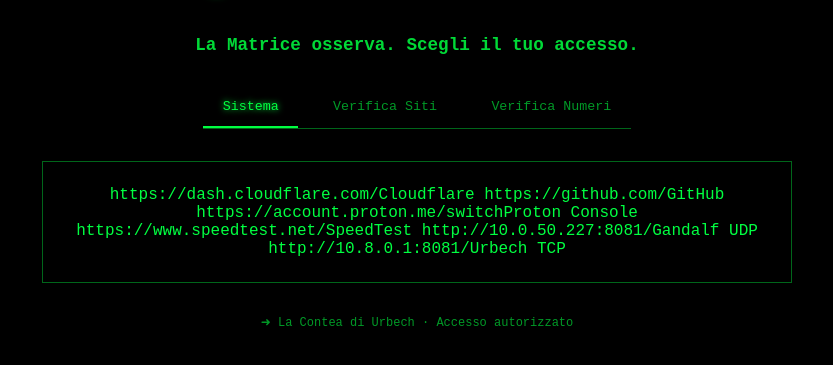
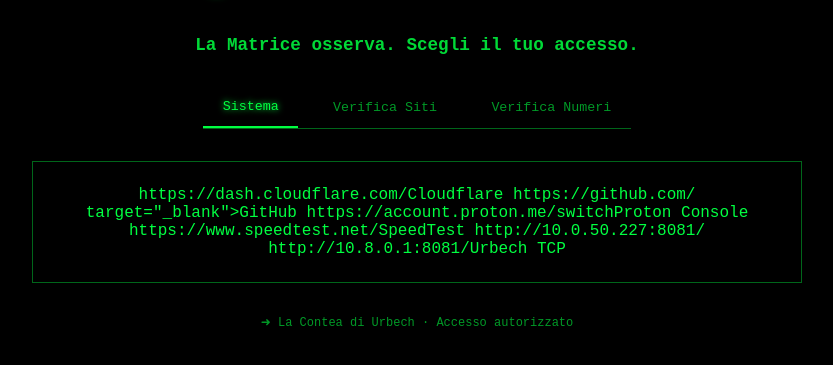
Before and after one commit to PorsennaRex/PorsennaRex.github.io, a plain HTML site: page index.html in a window 1280 px wide. Both pictures are taken after a click on the button "Sistema". Shown: the part 83-448 px from the top of the page, without its empty margins (223-1056 px from the left). Drawn offline with Linux system fonts and the light colour scheme.

Commit message:
Update index.html

```diff
--- a/index.html
+++ b/index.html
@@ -18,10 +18,10 @@
       color: var(--matrix-green);
       font-family: "Courier New", Courier, monospace;
       min-height: 100vh;
-      text-align: center;
       display: flex;
       flex-direction: column;
       align-items: center;
+      text-align: center;
     }
 
     h1 {
@@ -36,12 +36,12 @@
       margin-bottom: 2rem;
     }
 
-    /* --- TAB --- */
+    /* TAB */
     .tabs {
       display: flex;
       gap: 1rem;
+      border-bottom: 1px solid var(--border);
       margin-bottom: 2rem;
-      border-bottom: 1px solid var(--border);
     }
 
     .tab-button {
@@ -51,7 +51,6 @@
       font-family: inherit;
       padding: 0.75rem 1.2rem;
       cursor: pointer;
-      border-bottom: 2px solid transparent;
       opacity: 0.6;
     }
 
@@ -64,7 +63,7 @@
     .tab-content {
       display: none;
       width: 90%;
-      max-width: 700px;
+      max-width: 720px;
       border: 1px solid var(--border);
       padding: 1.5rem;
       margin-bottom: 2rem;
@@ -74,7 +73,6 @@
       display: block;
     }
 
-    /* --- LINK GRID --- */
     .links {
       display: grid;
       grid-template-columns: repeat(auto-fit, minmax(200px, 1fr));
@@ -85,8 +83,8 @@
       display: block;
       padding: 0.8rem;
       border: 1px solid var(--matrix-green);
+      color: var(--matrix-green);
       text-decoration: none;
-      color: var(--matrix-green);
       text-shadow: 0 0 4px var(--matrix-green);
       transition: all 0.2s ease;
     }
@@ -111,26 +109,25 @@
   <h1>Rendete gli onori al Conte di Urbech</h1>
   <h2>La Matrice osserva. Scegli il tuo accesso.</h2>
 
-  <!-- TAB BUTTONS -->
   <div class="tabs">
-    <button class="tab-button active" onclick="openTab('system')">Sistema</button>
-    <button class="tab-button" onclick="openTab('web')">Verifica Siti</button>
-    <button class="tab-button" onclick="openTab('phone')">Verifica Numeri</button>
+    <button class="tab-button active" onclick="openTab('system', this)">Sistema</button>
+    <button class="tab-button" onclick="openTab('web', this)">Verifica Siti</button>
+    <button class="tab-button" onclick="openTab('phone', this)">Verifica Numeri</button>
   </div>
 
-  <!-- TAB: SISTEMA -->
+  <!-- SISTEMA -->
   <div id="system" class="tab-content active">
     <div class="links">
       https://dash.cloudflare.com/Cloudflare</a>
-      https://github.com/GitHub</a>
+      https://github.com/ target="_blank">GitHub</a>
       https://account.proton.me/switchProton Console</a>
       https://www.speedtest.net/SpeedTest</a>
-      http://10.0.50.227:8081/Gandalf UDP</a>
+      http://10.0.50.227:8081/
       http://10.8.0.1:8081/Urbech TCP</a>
     </div>
   </div>
 
-  <!-- TAB: VERIFICA SITI -->
+  <!-- VERIFICA SITI -->
   <div id="web" class="tab-content">
     <div class="links">
       https://www.scamadviser.com/ScamAdviser</a>
@@ -138,7 +135,7 @@
     </div>
   </div>
 
-  <!-- TAB: VERIFICA NUMERI -->
+  <!-- VERIFICA NUMERI -->
   <div id="phone" class="tab-content">
     <div class="links">
       https://www.tellows.it/Tellows</a>
@@ -151,17 +148,15 @@
   </div>
 
   <script>
-    function openTab(tabId) {
-      document.querySelectorAll('.tab-content').forEach(tab => {
-        tab.classList.remove('active');
-      });
-
-      document.querySelectorAll('.tab-button').forEach(btn => {
-        btn.classList.remove('active');
-      });
-
+    function openTab(tabId, button) {
+      document.querySelectorAll('.tab-content').forEach(tab =>
+        tab.classList.remove('active')
+      );
+      document.querySelectorAll('.tab-button').forEach(btn =>
+        btn.classList.remove('active')
+      );
       document.getElementById(tabId).classList.add('active');
-      event.target.classList.add('active');
+      button.classList.add('active');
     }
   </script>
 
```
